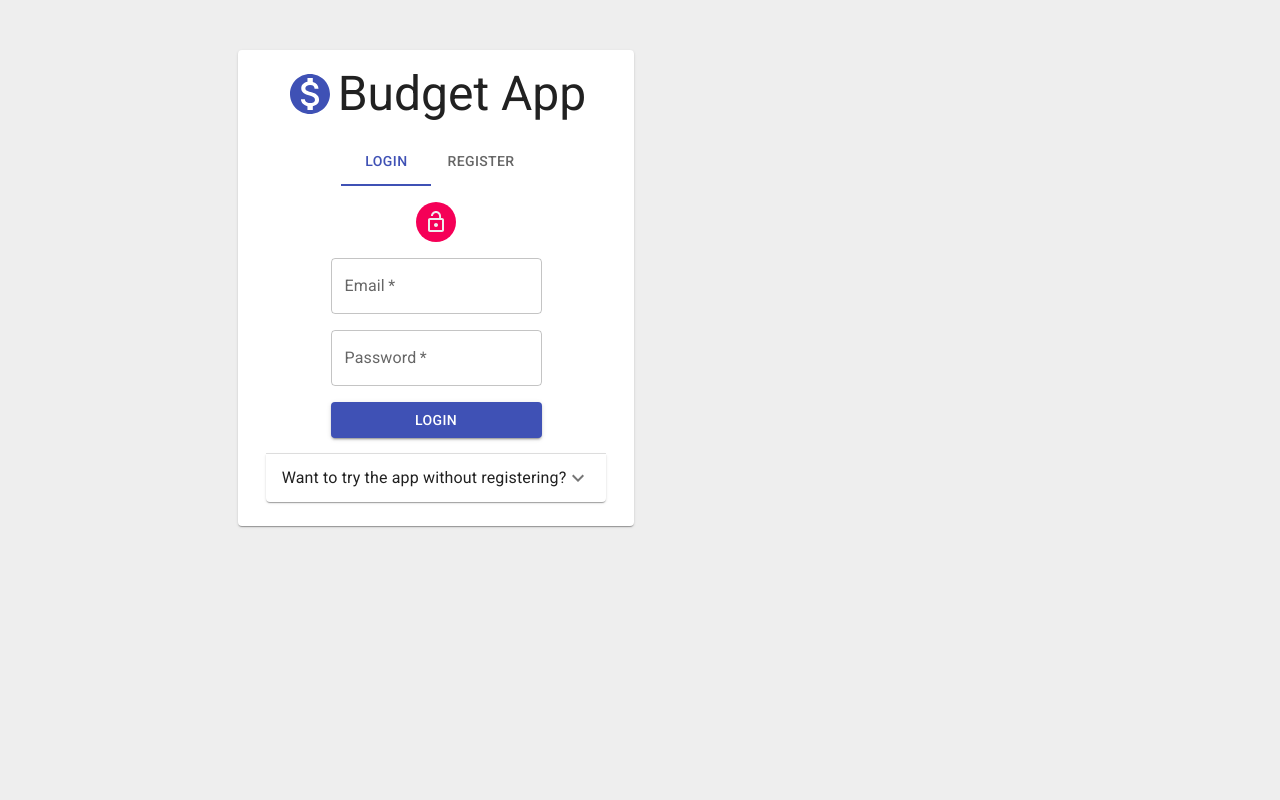
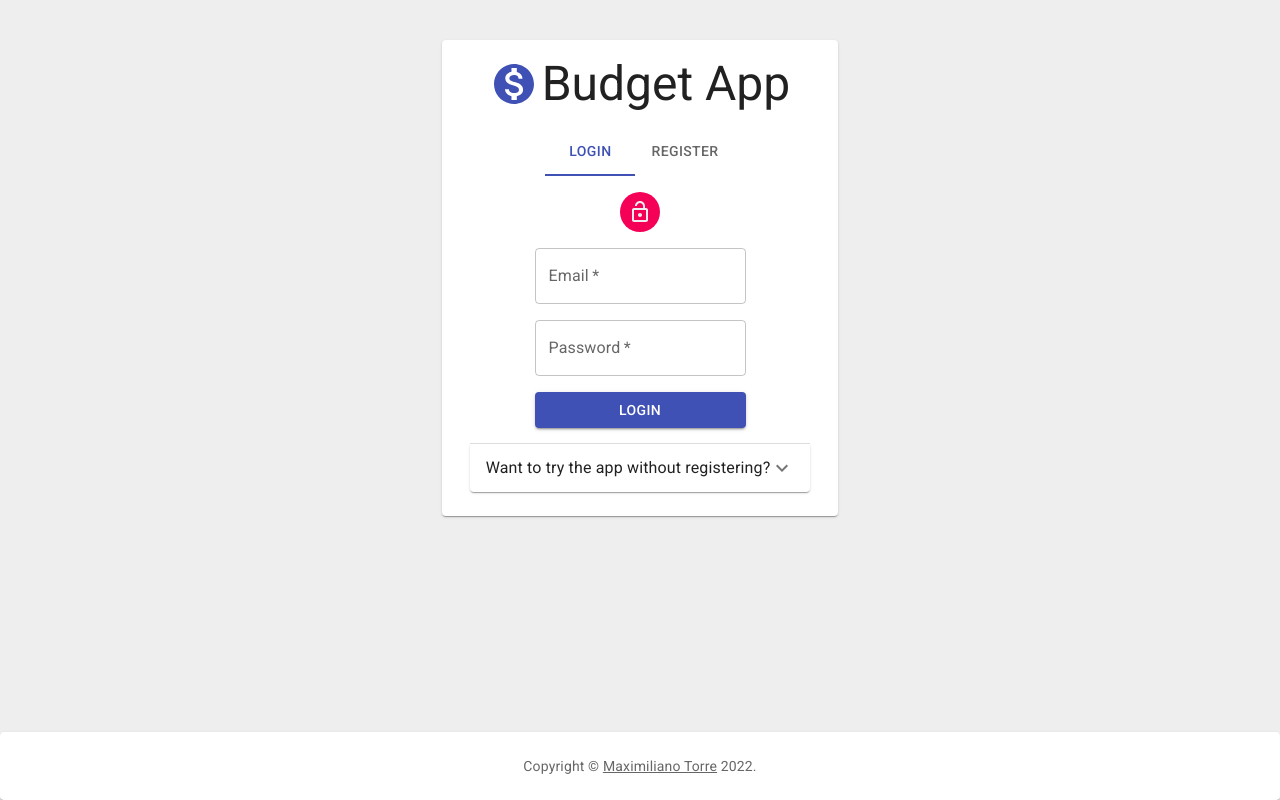
Before and after one commit to m-torre/budget-app, a React (Create React App) app in the folder client/: page /login in a window 1280 px wide. Built offline with nearby package versions, Linux system fonts and the light colour scheme; no server answers.

Commit message:
Add footer

```diff
--- a/client/public/index.html
+++ b/client/public/index.html
@@ -43,7 +43,7 @@
   </head>
   <body>
     <noscript>You need to enable JavaScript to run this app.</noscript>
-    <div id="root"></div>
+    <div id="root" style="position: relative; min-height: 100vh;"></div>
     <!--
       This HTML file is a template.
       If you open it directly in the browser, you will see an empty page.
--- a/client/src/App.js
+++ b/client/src/App.js
@@ -9,17 +9,14 @@ import { setUser } from './reducers/userReducer'
 import { initializeTransactions } from './reducers/transactionReducer'
 import transactionService from './services/transactions'
 import { ThemeProvider } from '@mui/material/styles'
-import {
-  Container,
-  CssBaseline,
-  Stack
-} from '@mui/material'
+import { CssBaseline } from '@mui/material'
 import { SnackbarProvider } from 'notistack'
 import ResponsiveAppBar from './components/ResponsiveAppBar'
 import Login from './components/Login'
 import ProtectedRoute from './components/ProtectedRoute'
 import Home from './components/Home'
 import Transactions from './components/Transactions'
+import Footer from './components/Footer'
 import theme from './theme'
 
 const App = () => {
@@ -51,8 +48,6 @@ const App = () => {
           }}
         >
           <CssBaseline />
-          <Container maxWidth='md'>
-            <Stack spacing={2}>
           { user && <ResponsiveAppBar /> }
           <Routes>
             <Route
@@ -60,24 +55,23 @@ const App = () => {
               element={<Login />}
             />
             <Route
-                  path="/login"
+              path="login"
               element={<Login />}
             />
             <Route
               element={<ProtectedRoute isAllowed={!!user} />}
             >
               <Route
-                    path="/home"
+                path="home"
                 element={<Home />}
               />
               <Route
-                    path="/transactions"
+                path="transactions"
                 element={<Transactions />}
               />
             </Route>
           </Routes>
-            </Stack>
-          </Container>
+          <Footer />
         </SnackbarProvider>
       </ThemeProvider>
     </Router>
--- /dev/null
+++ b/client/src/components/Footer.js
@@ -0,0 +1,40 @@
+import React from 'react'
+import {
+  Link,
+  Paper,
+  Typography
+} from '@mui/material'
+
+const Copyright = () => (
+  <Typography
+    variant="body2"
+    color="text.secondary"
+    align="center"
+  >
+    {'Copyright © '}
+    <Link
+      color="inherit"
+      href="https://mtorre.dev/"
+    >
+      Maximiliano Torre
+    </Link>{' '}
+    {new Date().getFullYear()}
+    {'.'}
+  </Typography>
+)
+
+const Footer = () => (
+  <Paper
+    component="footer"
+    sx={{
+      position: "absolute",
+      bottom: 0,
+      width: "100%",
+      padding: 3
+    }}
+  >
+    <Copyright />
+  </Paper>
+)
+
+export default Footer
--- a/client/src/components/Home.js
+++ b/client/src/components/Home.js
@@ -1,14 +1,21 @@
 import React from 'react'
+import Container from '@mui/material/Container'
 import Stack from '@mui/material/Stack'
 import Balance from './Balance'
 import History from './History'
 
 const Home = () => {
   return (
-    <Stack spacing={2}>
-        <Balance />
-        <History />
-    </Stack>
+    <Container
+      component="main"
+      maxWidth="md"
+      sx={{ paddingBottom: 10.5 }}
+    >
+      <Stack spacing={2}>
+          <Balance />
+          <History />
+      </Stack>
+    </Container>
   )
 }
 
--- a/client/src/components/Login.js
+++ b/client/src/components/Login.js
@@ -104,8 +104,12 @@ const Login = () => {
   }
 
   return (
-    <Container component="main" maxWidth='xs'>
-      <Card sx={{ marginTop: '50px' }}>
+    <Container
+      component="main"
+      maxWidth='xs'
+      sx={{ paddingTop: 5 }}
+    >
+      <Card>
         <CardContent>
           <Grid
             container
--- a/client/src/components/ResponsiveAppBar.js
+++ b/client/src/components/ResponsiveAppBar.js
@@ -35,14 +35,17 @@ const ResponsiveAppBar = () => {
   }
 
   return (
-    <AppBar position="static">
+    <AppBar
+      position="static"
+      sx={{ marginBottom: 2 }}
+    >
       <Container>
         <Toolbar disableGutters>
           <Typography
             variant='h6'
             sx={{
+              display: { xs: 'none', sm: 'flex' },
               flexGrow: 1,
-              display: { xs: 'none', sm: 'flex' },
               alignItems: 'center',
               columnGap: 0.5
             }}
@@ -52,8 +55,8 @@ const ResponsiveAppBar = () => {
           </Typography>
           <Box
             sx={{
-              flexGrow: 1,
-              display: { xs: 'flex', sm: 'none' }
+              display: { xs: 'flex', sm: 'none' },
+              flexGrow: 1
             }}
           >
             <IconButton
@@ -112,8 +115,8 @@ const ResponsiveAppBar = () => {
           <Typography
             variant='h6'
             sx={{
+              display: { xs: 'flex', sm: 'none' },
               flexGrow: 1,
-              display: { xs: 'flex', sm: 'none' },
               alignItems: 'center',
               columnGap: 0.5
             }}
--- a/client/src/components/Transactions.js
+++ b/client/src/components/Transactions.js
@@ -5,6 +5,7 @@ import DateAdapter from '@mui/lab/AdapterDateFns'
 import {
   Card,
   CardContent,
+  Container,
   Stack,
   Typography
 } from '@mui/material'
@@ -21,6 +22,11 @@ const Transactions = () => {
 
   return (
     <LocalizationProvider dateAdapter={DateAdapter}>
+      <Container
+        component="main"
+        maxWidth="md"
+        sx={{ paddingBottom: 10.5 }}
+      >
         <Stack spacing={2}>
             <Card>
               <CardContent>
@@ -64,6 +70,7 @@ const Transactions = () => {
               </CardContent>
             </Card>
         </Stack>
+      </Container>
     </LocalizationProvider>
   )
 }
```
Lines whose indentation alone changed are shown as unchanged.
